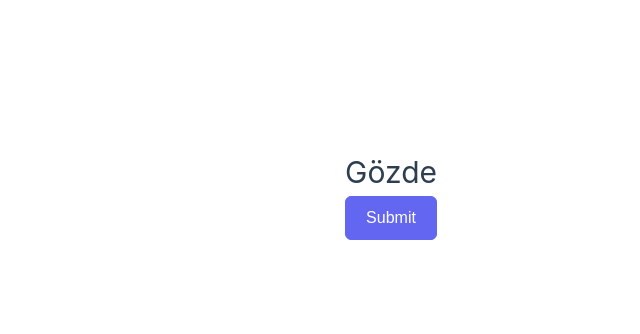
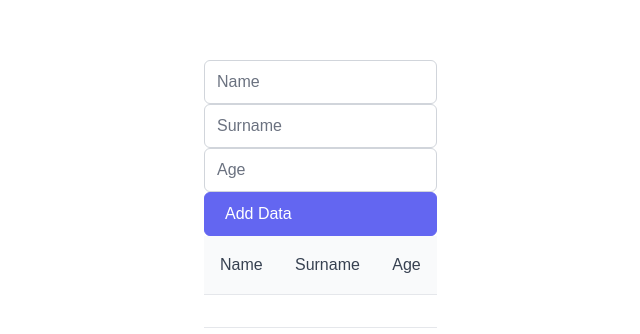
Before and after one commit to altuntasgozde/primevue-project, a Vue app: page / in a window 1280 px wide. Shown: the part 206-540 px from the top of the page, without its empty margins (203-843 px from the left). Built offline with nearby package versions, Linux system fonts and the light colour scheme; a web font is replaced by a local one.

Commit message:
form created

```diff
--- a/src/App.vue
+++ b/src/App.vue
@@ -1,14 +1,48 @@
+<template>
+  <main>
+    <div class="form-group">
+      <InputText v-model="name" placeholder="Name" />
+      <InputText v-model="surname" placeholder="Surname" />
+      <InputText v-model="age" placeholder="Age" />
+      <Button @click="addData">Add Data</Button>
+    </div>
+
+    <DataTable :value="data">
+      <Column field="name" header="Name"></Column>
+      <Column field="surname" header="Surname"></Column>
+      <Column field="age" header="Age"></Column>
+    </DataTable>
+  </main>
+</template>
 
 <script>
-import Button from 'primevue/button';
+export default {
+  data() {
+    return {
+      name: "",
+      surname: "",
+      age: "",
+      data: [],
+    };
+  },
+  methods: {
+    addData() {
+      this.data.push({
+        name: this.name,
+        surname: this.surname,
+        age: this.age,
+      });
+
+      this.name = "";
+      this.surname = "";
+      this.age = "";
+    },
+  },
+};
 </script>
-<template>
-<main>
-<h1>Gözde</h1>
-<Button label="Submit" />
-</main>
-</template>
-
 <style scoped>
-
+.form-group {
+    display: flex;
+    flex-direction: column;
+}
 </style>
--- a/src/views/HomeView.vue
+++ /dev/null
@@ -1,6 +0,0 @@
-
-<template>
-  <main>
-    <Button label="Submit" />
-  </main>
-</template>
```
Also changed, not shown: src/main.js (+9 -1 lines).
